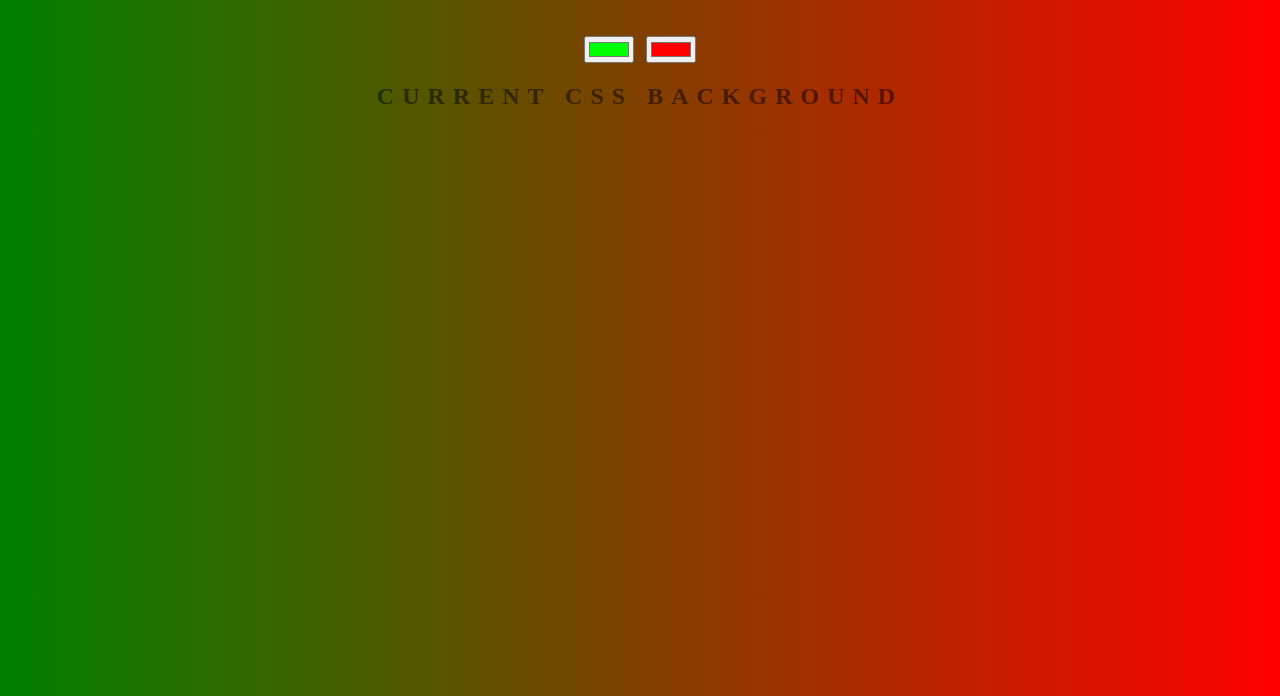
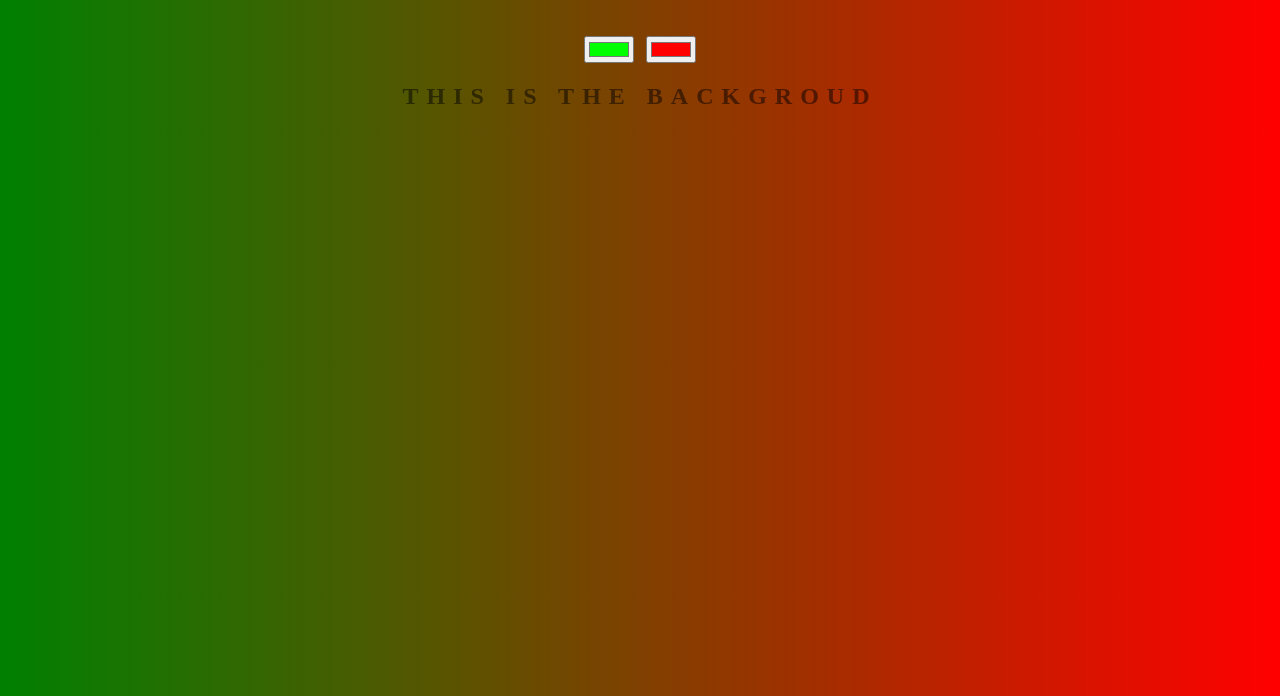
Before and after one commit to naviane/background-generator, a plain HTML site: page index.html in a window 1280 px wide. Shown: the part 104-800 px from the top of the page. Drawn offline with Linux system fonts and the light colour scheme.

Commit message:
changing h2 text

```diff
--- a/index.html
+++ b/index.html
@@ -8,7 +8,7 @@
 	<h1>COOL Generator</h1>
 	<input class="color1" type="color" name="color1" value="#00FF00">
 	<input class="color2" type="color" name="color2" value="#FF0000">
-	<h2>Current CSS Background</h2>
+	<h2>This is the backgroud</h2>
 	<h3></h3>
 	<script type="text/javascript" src="script.js"></script>
 </body>
```
